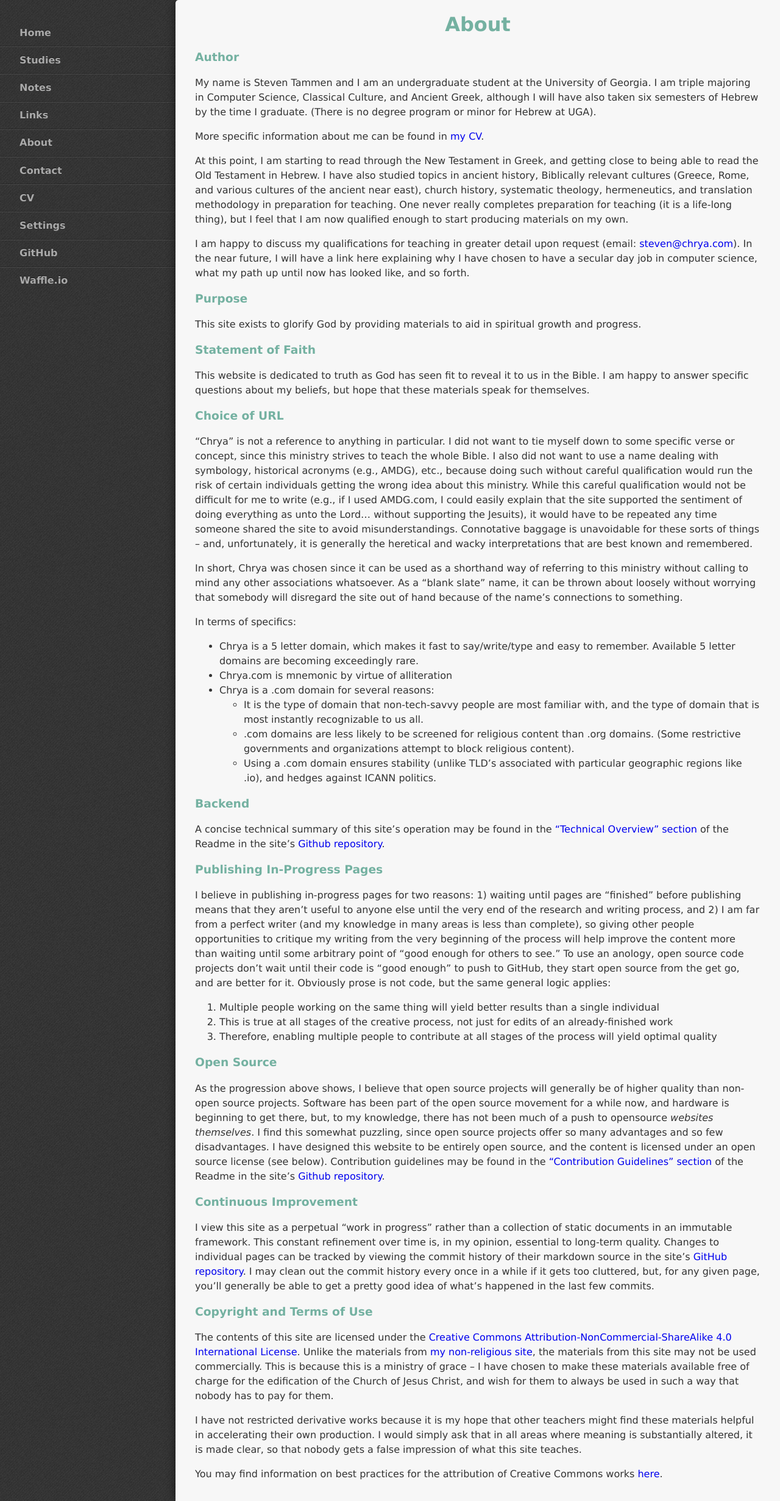
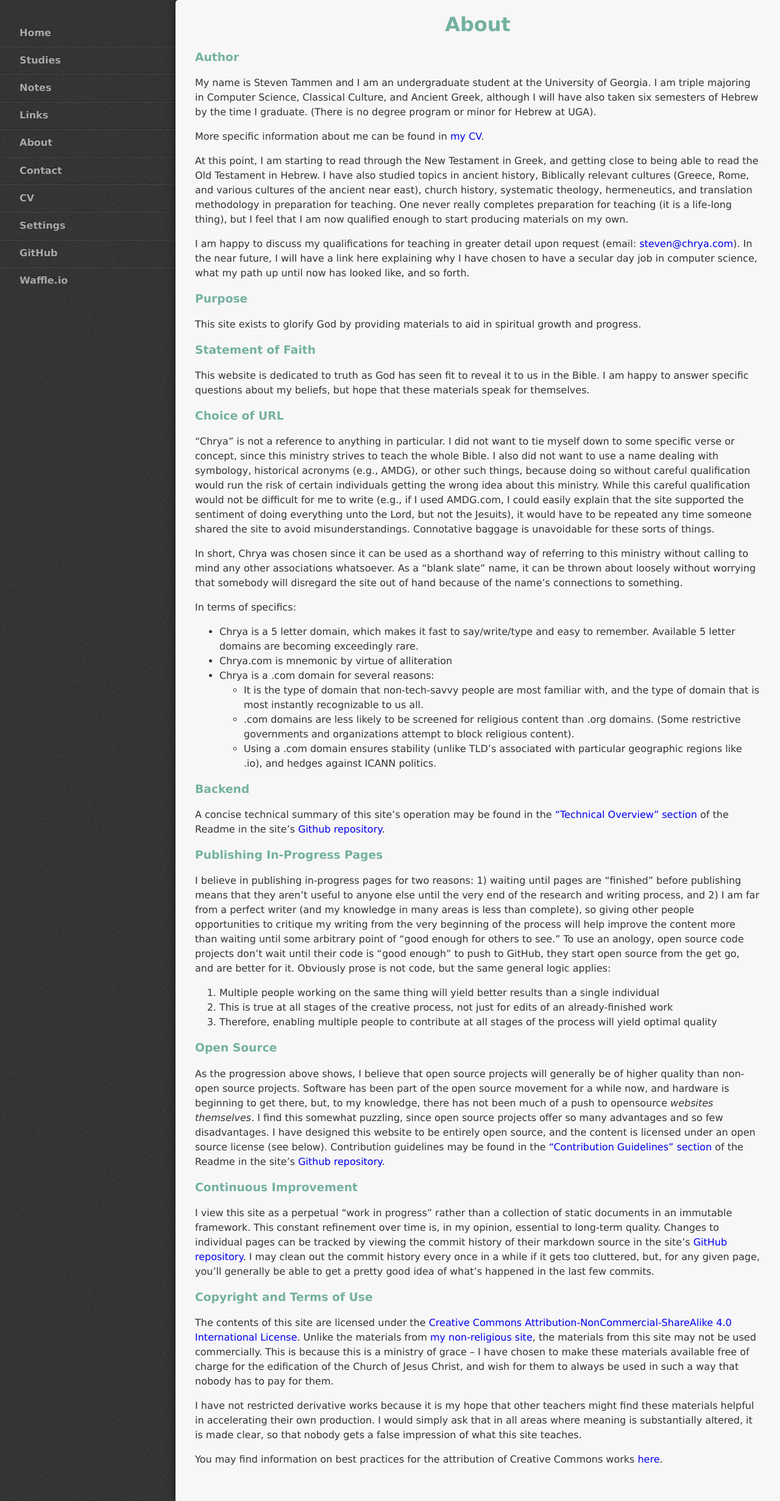
Before and after one commit to StevenTammen/chrya.com, a Jekyll site: the page built from pages/about.md, in a window 1280 px wide. Shown: the whole page at 61% size. Built offline with Jekyll 4.4.1, drawn with Linux system fonts in a browser that asks for light colours.

Commit message:
Update about.md

```diff
--- a/pages/about.md
+++ b/pages/about.md
@@ -26,7 +26,7 @@ This website is dedicated to truth as God has seen fit to reveal it to us in the
 
 ### Choice of URL
 
-"Chrya" is not a reference to anything in particular. I did not want to tie myself down to some specific verse or concept, since this ministry strives to teach the whole Bible. I also did not want to use a name dealing with symbology, historical acronyms (e.g., AMDG), etc., because doing such without careful qualification would run the risk of certain individuals getting the wrong idea about this ministry. While this careful qualification would not be difficult for me to write (e.g., if I used AMDG.com, I could easily explain that the site supported the sentiment of doing everything as unto the Lord... without supporting the Jesuits), it would have to be repeated any time someone shared the site to avoid misunderstandings. Connotative baggage is unavoidable for these sorts of things -- and, unfortunately, it is generally the heretical and wacky interpretations that are best known and remembered.
+"Chrya" is not a reference to anything in particular. I did not want to tie myself down to some specific verse or concept, since this ministry strives to teach the whole Bible. I also did not want to use a name dealing with symbology, historical acronyms (e.g., AMDG), or other such things, because doing so without careful qualification would run the risk of certain individuals getting the wrong idea about this ministry. While this careful qualification would not be difficult for me to write (e.g., if I used AMDG.com, I could easily explain that the site supported the sentiment of doing everything unto the Lord, but not the Jesuits), it would have to be repeated any time someone shared the site to avoid misunderstandings. Connotative baggage is unavoidable for these sorts of things.
 
 In short, Chrya was chosen since it can be used as a shorthand way of referring to this ministry without calling to mind any other associations whatsoever. As a "blank slate" name, it can be thrown about loosely without worrying that somebody will disregard the site out of hand because of the name's connections to something.
 
```
